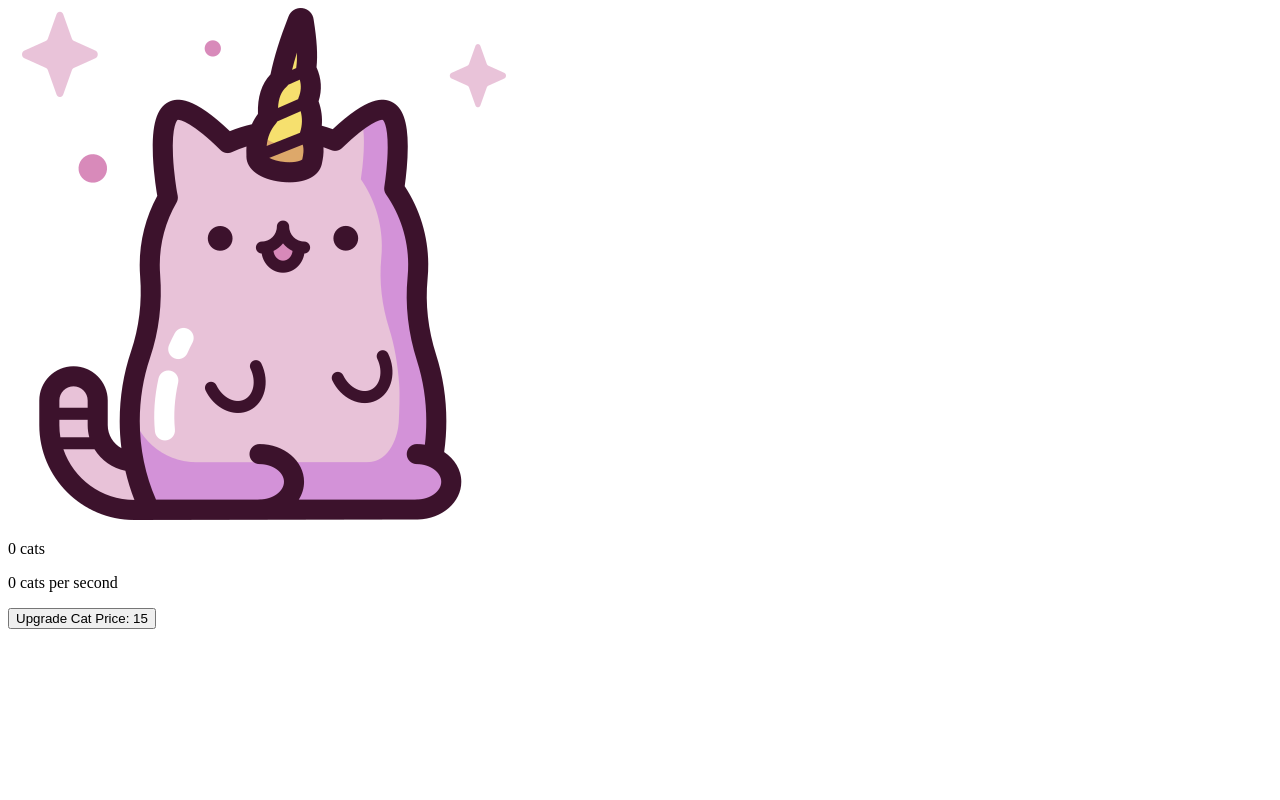
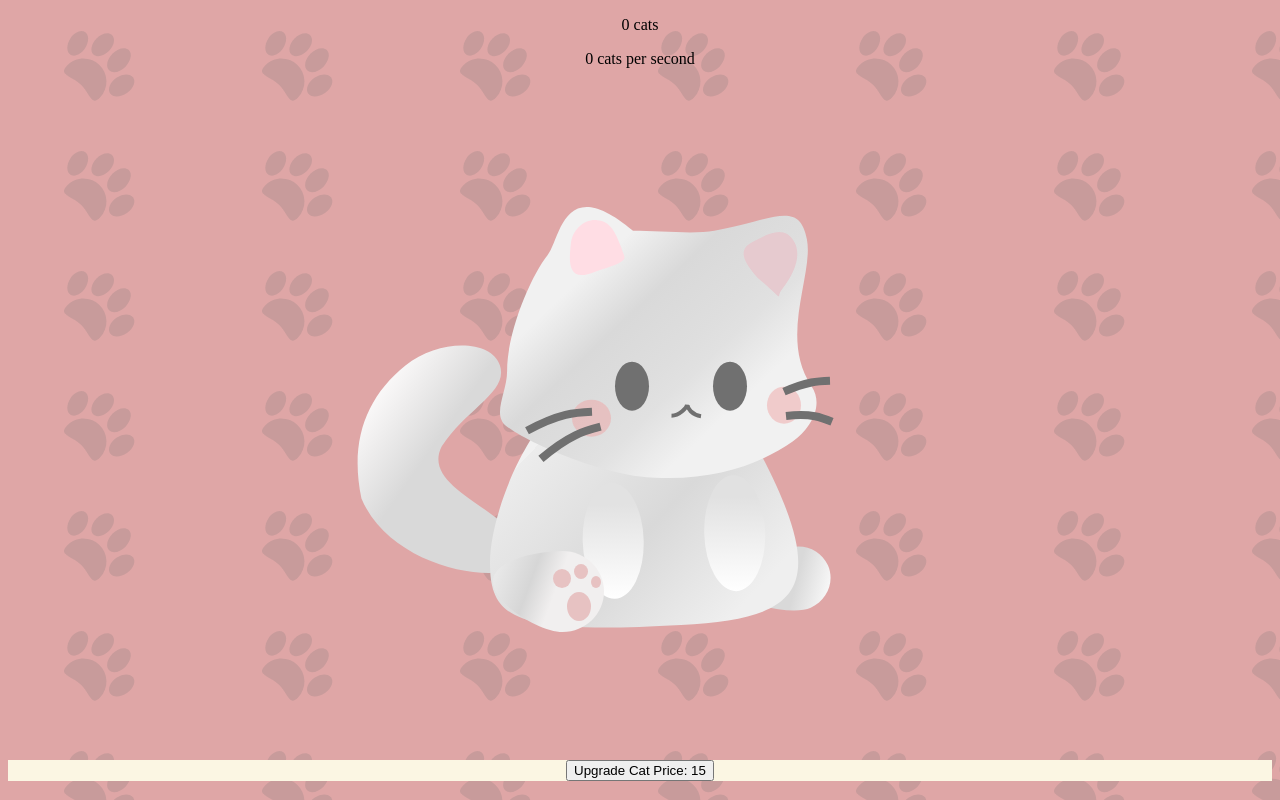
Before and after one commit to rafadesuyo/CatClicker, a plain HTML site: page index.html in a window 1280 px wide. Drawn offline with Linux system fonts and the light colour scheme.

Commit message:
added svg and style elements

```diff
--- a/index.html
+++ b/index.html
@@ -6,10 +6,19 @@
         <link rel = "stylesheet" type="text/css" href="style.css">
     </head>
     <body>
-        <img id="cat" onclick="clickCat()" src = "images/cat.png" alt = "Cannot load image">
-        <p id ="currency">0 cats</p>
-        <p>0 cats per second</p>
-        <button onclick="activateUpgrade()" id="upgradeButton">Upgrade Cat Price: 15</button>
+        <div>
+            <p id ="currency">0 cats</p>
+            <p>0 cats per second</p>
+        </div>
+
+        <div id ="cat">
+            <img id="cat" onclick="clickCat()" src = "resources/cat.svg" alt = "Cannot load image">
+        </div>
+
+        <div id="shop">
+            <button onclick="activateUpgrade()" id="upgradeButton">Upgrade Cat Price: 15</button>
+        </div>
+
         <script src = "script.js"></script>
     </body>
 </html>
--- a/style.css
+++ b/style.css
@@ -0,0 +1,16 @@
+body{
+    text-align: center;
+    background-color: #DFA6A6;
+    background-image: url("resources/paw-pattern.svg");
+    background-repeat: repeat;
+}
+
+#cat{
+    padding-right: 5%;
+    padding-bottom: 5%;
+    padding-top: 5%;
+}
+
+#shop{
+    background-color: #FBF6E3;
+}
```
Also changed, not shown: resources/cat.svg (added), resources/paw-pattern.svg (added).
